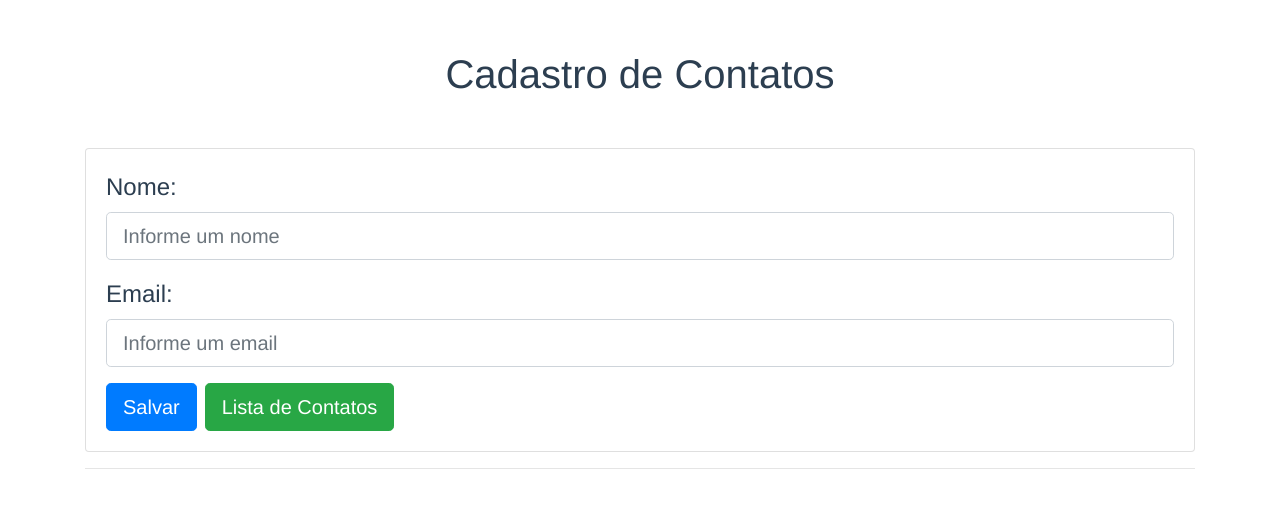
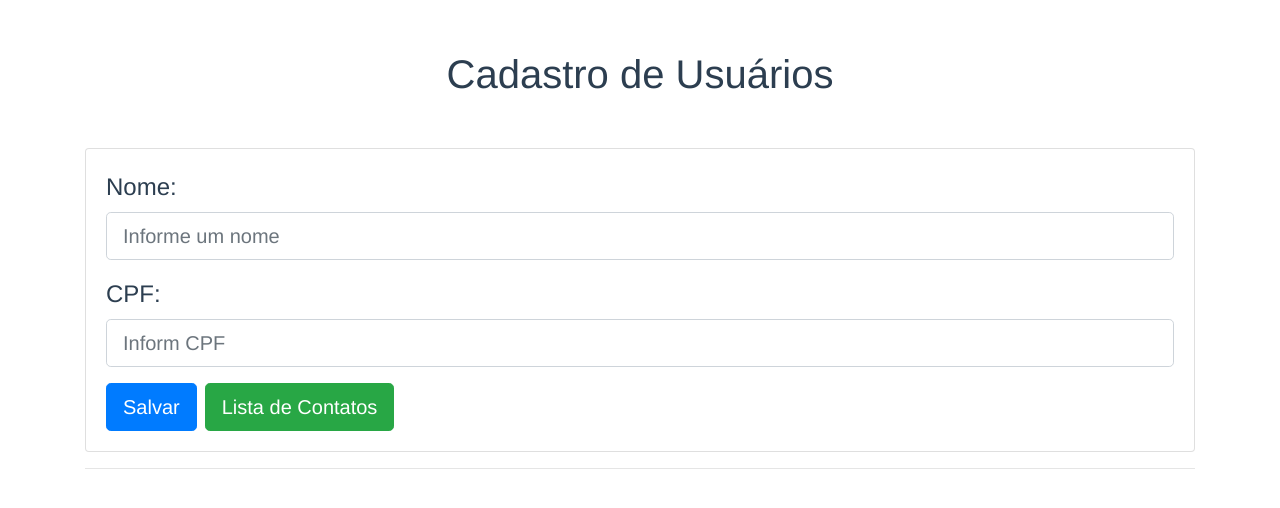
Before and after one commit to andreflik/cadvue, a Vue app: page / in a window 1280 px wide. Shown: the top 508 px of the page. Built offline with nearby package versions, Linux system fonts and the light colour scheme.

Commit message:
desafio-front

```diff
--- a/src/App.vue
+++ b/src/App.vue
@@ -1,14 +1,16 @@
 <template>
   <div id="app" class="container">
-		<h1>Cadastro de Contatos</h1>
-		<b-alert show dismissible v-for="mensagem in mensagens" :key="mensagem.texto" :variant="mensagem.tipo">{{mensagem.texto}}</b-alert>
+    <h1>Cadastro de Usuários</h1>
+    <b-alert show dismissible v-for="mensagem in mensagens" :key="mensagem.texto" :variant="mensagem.tipo">
+      {{ mensagem.texto }}
+    </b-alert>
 
     <b-card>
       <b-form-group label="Nome:">
         <b-form-input type="text" size="lg" v-model="usuario.nome" placeholder="Informe um nome"></b-form-input>
       </b-form-group>
-			<b-form-group label="Email:">
-				<b-form-input type="email" size="lg" v-model="usuario.email" placeholder="Informe um email"></b-form-input>
+      <b-form-group label="CPF:">
+        <b-form-input type="number" size="lg" v-model="usuario.cpf" placeholder="Inform CPF"></b-form-input>
       </b-form-group>
       <b-button @click="salvar" size="lg" variant="primary">Salvar</b-button>
       <b-button @click.prevent="obterUsuario" size="lg" variant="success" class="ml-2">Lista de Contatos</b-button>
@@ -18,9 +20,9 @@
 
     <b-list-group>
       <b-list-group-item v-for="(usuario, id) in usuarios" :key="id">
-				<strong>Nome: </strong> {{usuario.nome}} <br>
-				<strong>E-mail: </strong> {{usuario.email}} <br>
-				<strong>ID: </strong> {{id}} <br>
+        <strong>Nome: </strong> {{ usuario.nome }} <br>
+        <strong>E-mail: </strong> {{ usuario.email }} <br>
+        <strong>ID: </strong> {{ id }} <br>
         <b-button @click="carregar(id)" size="lg" variant="warning">Carregar</b-button>
         <b-button @click="excluir(id)" size="lg" variant="danger" class="ml-2">Excluir</b-button>
       </b-list-group-item>
@@ -34,6 +36,7 @@ export default {
 
   data() {
     return {
+      routeLocal: '/api/cadastro',
       mensagens: [],
       usuarios: [],
       id: null,
@@ -52,10 +55,10 @@ export default {
     },
     carregar(id) {
       this.id = id,
-			this.usuario = { ...this.usuarios[id] }
+          this.usuario = {...this.usuarios[id]}
     },
     excluir(id) {
-			this.$http.delete(`/usuarios/${id}.json`)
+      this.$http.delete('/api/cadastro/destroy')
           .then(() => this.limpar())
           .catch(() => {
             this.mensagens.push({
@@ -66,10 +69,9 @@ export default {
 
     },
     salvar() {
-			const metodo = this.id ? 'patch' : 'post'
-			const finalUrl = this.id ? `/${this.id}.json` : '.json'
-			this.$http[metodo](`/usuarios${finalUrl}`, this.usuario)
-				.then(() => {this.limpar()
+      this.$http.post('/api/cadastro/store')
+          .then(() => {
+            this.limpar()
             this.mensagens.push({
               texto: 'Operação realizada com sucesso !',
               tipo: 'success'
@@ -78,7 +80,8 @@ export default {
     },
 
     obterUsuario() {
-			this.$http.get('usuarios.json').then(res => {
+      this.$http.get('/api/cadastro/show')
+          .then(res => {
             this.usuarios = res.data
 
             // Axios Local - GET
--- a/src/main.js
+++ b/src/main.js
@@ -1,13 +1,14 @@
 import '@babel/polyfill'
 import Vue from 'vue'
 import App from './App.vue'
-
-
+import Router from './plugins/route'
 import './plugins/bootstrap-vue'
 import './plugins/axios'
 
 Vue.config.productionTip = false
 
+
 new Vue({
+  Router,
   render: h => h(App),
 }).$mount('#app')
--- a/src/plugins/axios.js
+++ b/src/plugins/axios.js
@@ -1,17 +1,11 @@
 import Vue from 'vue'
 import axios from 'axios'
-
-// axios.defaults.baseURL =
-
-//Headrs Axios
-// axios.defaults.headers.common['Authorization'] = 'abc123'
-// axios.defaults.headers.get['Accepts'] = 'application/json'
 
 Vue.use({
     install(Vue){
         // Vue.prototype.$http = axios
         Vue.prototype.$http = axios.create({
-            baseURL: ''
+            baseURL: 'http://localhost:8000'
 
         })
     }
```
Also changed, not shown: src/plugins/route.js (added), 1 other file (tests, documents, lock files or other folders). Lines whose indentation alone changed are shown as unchanged.
